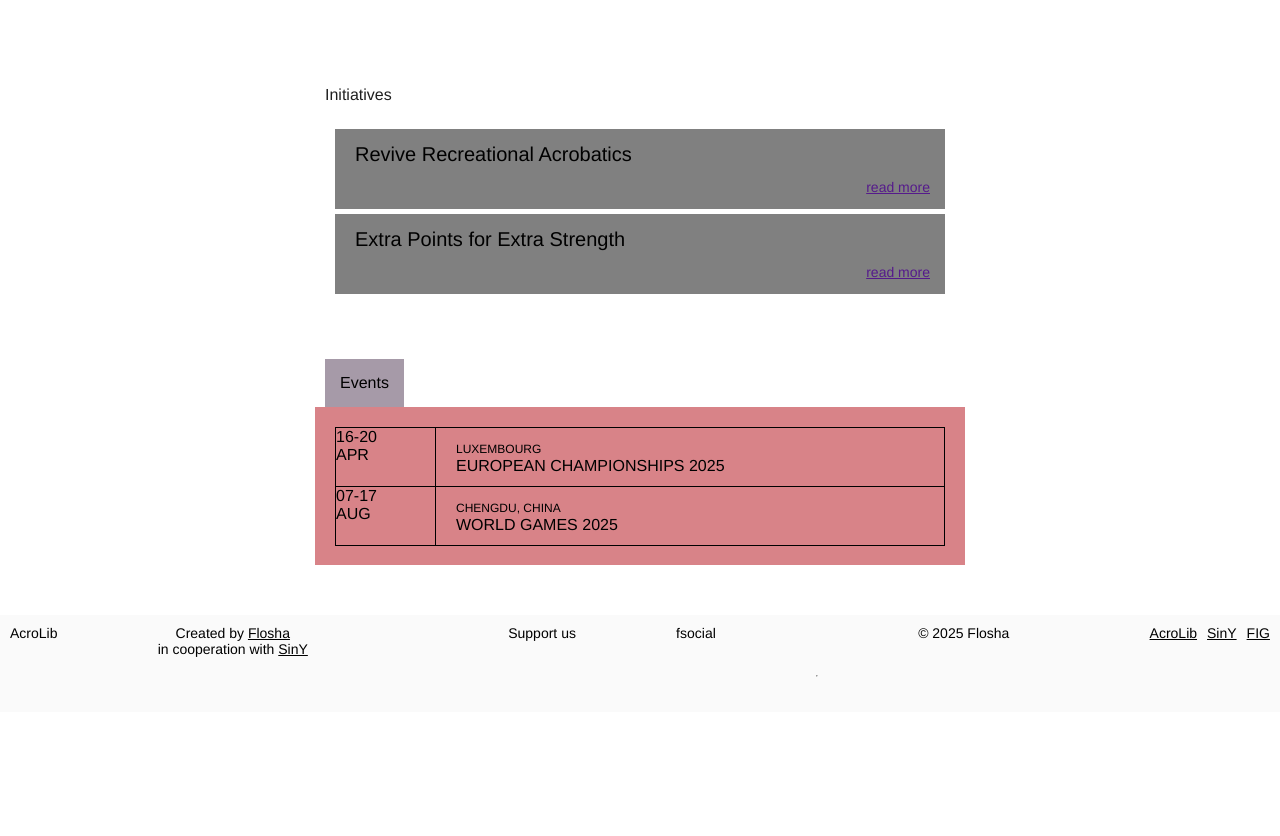
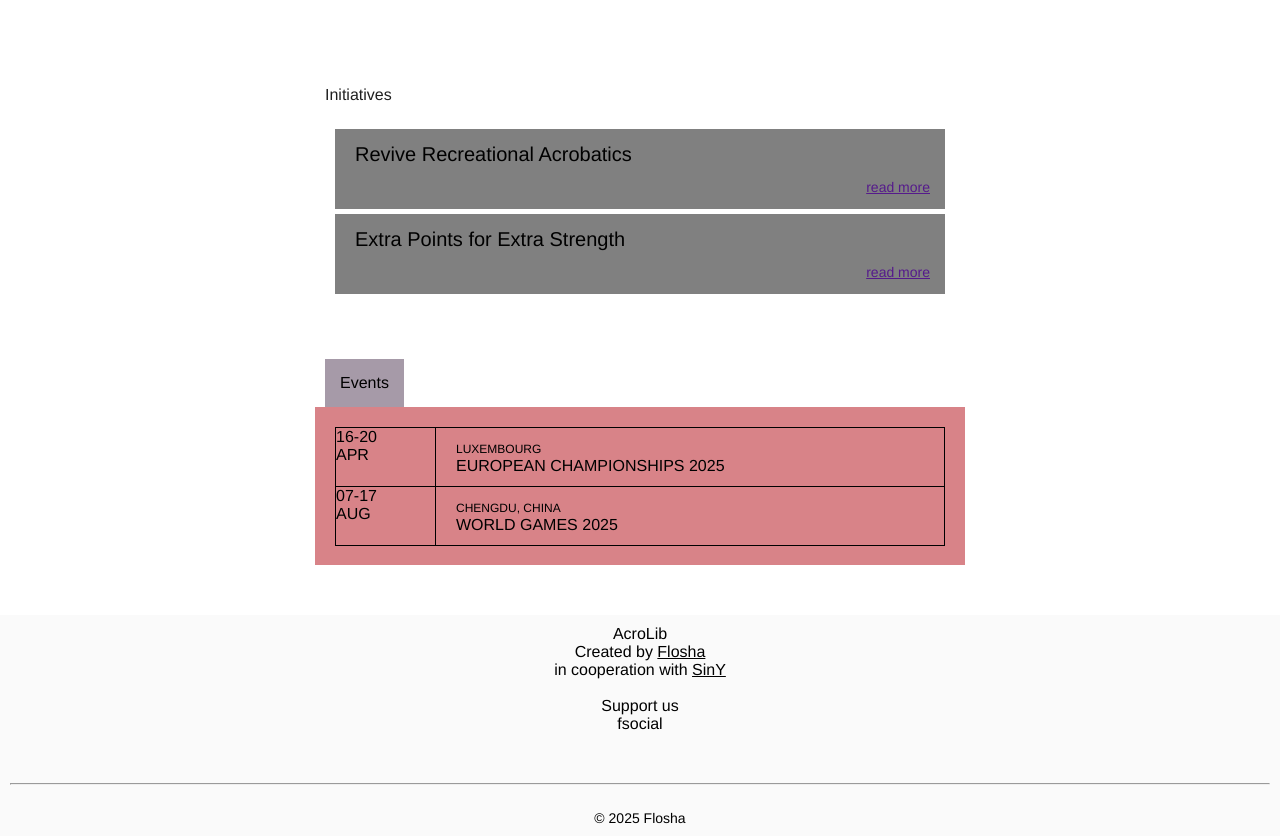
Before and after one commit to floshin/acrolib, a Jekyll site: the page built from index.md, in a window 1280 px wide. Shown: the part 684-1520 px from the top of the page. Built offline with Jekyll 4.4.1, drawn with Linux system fonts in a browser that asks for light colours; our own code applies the rules of GitHub Pages for plain Markdown files; before the commit the page ends 1396 px from its top, so only the background shows below that.

Commit message:
Update default.html

```diff
--- a/_layouts/default.html
+++ b/_layouts/default.html
@@ -55,16 +55,10 @@
       <p>Support us</p>
       <p>fsocial</p>
 
-
       <hr>
-      <p>
+      <p class="copyright">
         © 2025 Flosha
       </p>
-      <ul>
-        <li><a href="/">AcroLib</a></li>
-        <li><a href="https://siny.online">SinY</a></li>
-        <li><a href="https://www.gymnastics.sport/site/discipline.php?disc=10">FIG</a></li>
-      </ul>
     </footer>
 </html>
 
@@ -194,14 +188,18 @@ table {
 
 footer {
   display: flex;
-  justify-content: space-between;
-  font-size: 14px;
+  flex-direction: column;
   margin-top: 50px;
   padding: 10px;
 
   background: light-dark(var(--footer-bg-light), var(--dark));
   color: light-dark(black, var(--light));
 }
+
+    footer .copyright {
+      font-size: 14px;
+    }
+
    footer ul {
      list-style: none;
      display: flex;
```
